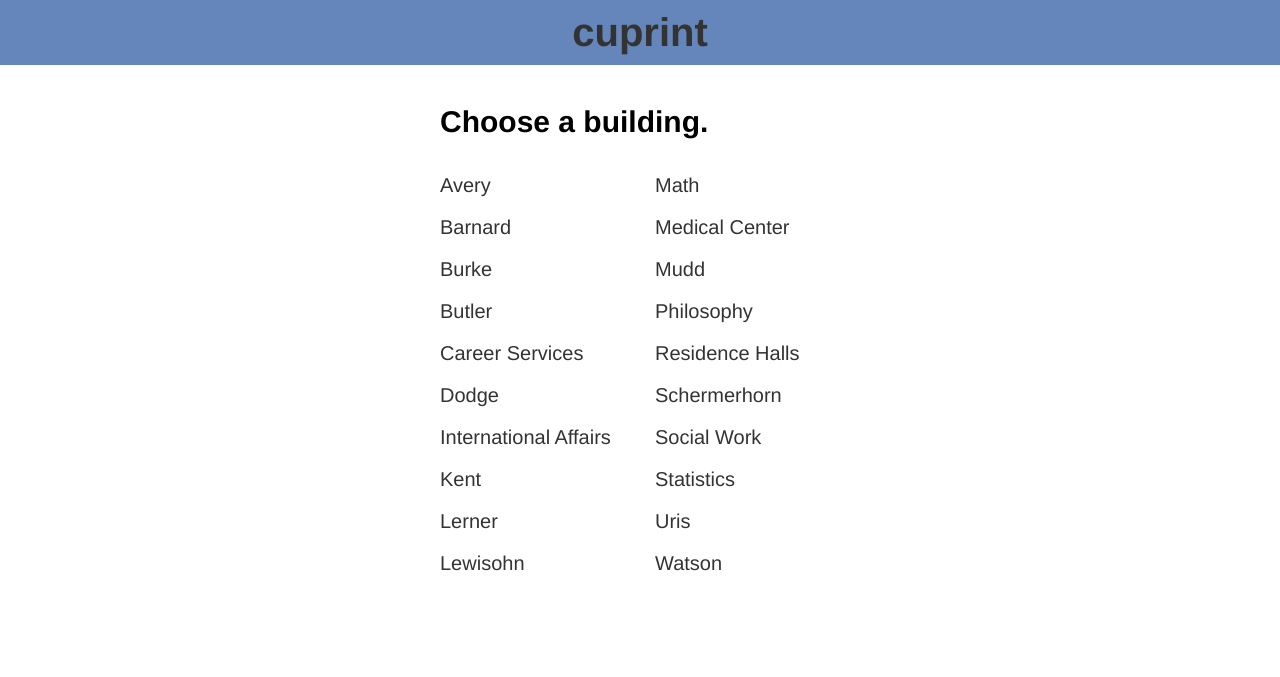
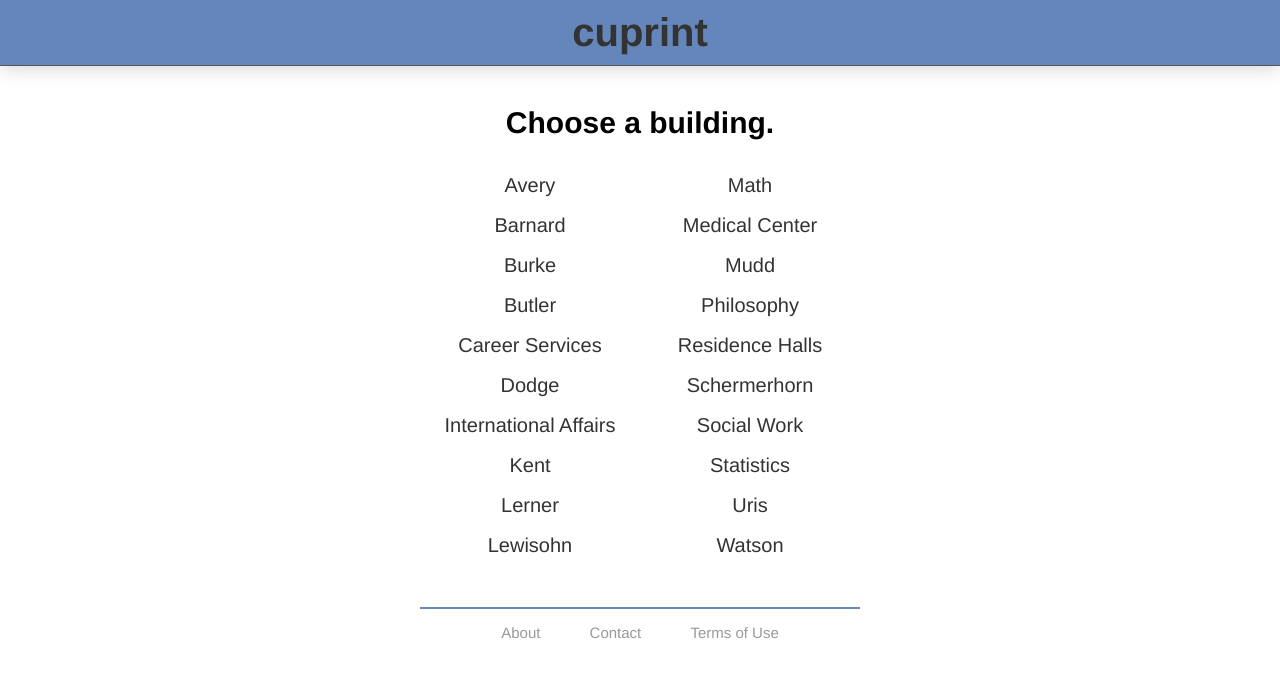
Before and after one commit to adi-archive/cuprint, a Flask app: page / in a window 1280 px wide. Shown: the top 677 px of the page. Run offline with Flask 2, Linux system fonts and the light colour scheme; parts of the project's set-up code (start-up, migrations or seed data) failed here and were passed over.

Commit message:
more involved design changes

```diff
--- a/static/main.css
+++ b/static/main.css
@@ -8,7 +8,7 @@ body {
 }
 
 body div {
-  width: 400px;
+  width: 440px;
   margin: 0 auto;
 }
 
@@ -16,44 +16,84 @@ body#printer div {
   width: 420px;
 }
 
+footer {
+  border-top: 2px solid #6586BA;
+  width: 440px;
+  margin: 1em auto 0 auto;
+}
+
+footer ul {
+  font-size: .75em;
+  padding: 0;
+  list-style: none;
+  text-align: center;
+}
+
+footer ul li {
+  display: inline-block;
+  padding: 0 1em;
+}
+
+footer ul li a {
+  display: inline;
+  color: #999;
+  padding: .5em .5em .25em .5em;
+}
+
 h1 {
   color: #fff;
   background-color: #6586BA;
   margin: 0 0 1em 0;
   text-align: center;
+  border-bottom: 1px solid #555;
+  box-shadow: #ccc 0 0 20px;
 }
 
 h2 {
   margin-top: 1em;
+  text-align: center;
 }
 
-#buildings ul {
+ul#buildings  {
   list-style-type: none;
   -webkit-column-count: 2;
   -moz-column-count: 2;
   column-count: 2;
-  height: 22em;
+  -webkit-column-gap: 0;
+  -moz-column-gap: 0;
+  column-gap: 0;
+  height: 422px;
   padding: 0;
-  margin-left: -.5em;
+  margin: 0;
+  text-align: center;
 }
 
-#buildings li {
-  width: 200px;
-  height: 2.1em;
+ul#buildings li {
+  height: 40px;
+  width: 220px;
+  padding: 0;
+  margin: 0;
 }
 
 
 a, a:visited {
   color: #333;
   text-decoration: none;
-  padding: .5em;
-  width: 200px;
   display: block;
 }
 
 a:hover {
   color: #fff;
   background-color: #6586BA;
+}
+
+ul#buildings li a, ul#buildings li a:visited {
+  padding: 0;
+  height: 40px;
+  width: 220px;
+  display: inline-block;
+  line-height: 2;
+  vertical-align: center;
 }
 
 h1 a, h1 a:visited {
@@ -79,6 +119,10 @@ h1 a:hover {
 /* Form styles based on
     http://www.alistapart.com/articles/prettyaccessibleforms/
 */
+form.printform {
+  margin-bottom: 1.5em;
+}
+
 form.printform fieldset {
   margin-bottom: 10px;
   border: 1px solid #ccc;
@@ -142,6 +186,12 @@ form.printform input {
   width: 170px;
 }
 
+form.printform input[type="checkbox"] {
+  margin-left: 0;
+  width: 15px;
+  height: 15px;
+}
+
 form.printform button {
   width: 100%;
   font-size: 1.25em;
--- a/templates/base.html
+++ b/templates/base.html
@@ -13,5 +13,12 @@
   {% block body %}
   {% endblock %}
   </div>
+  <footer>
+    <ul>
+      <li><a href="/about">About</a></li>
+      <li><a href="/contact">Contact</a></li>
+      <li><a href="/terms">Terms of Use</a></li>
+    </ul>
+  </footer>
   </body>
 </html>
```
Also changed, not shown: templates/printers.html (indentation only).
